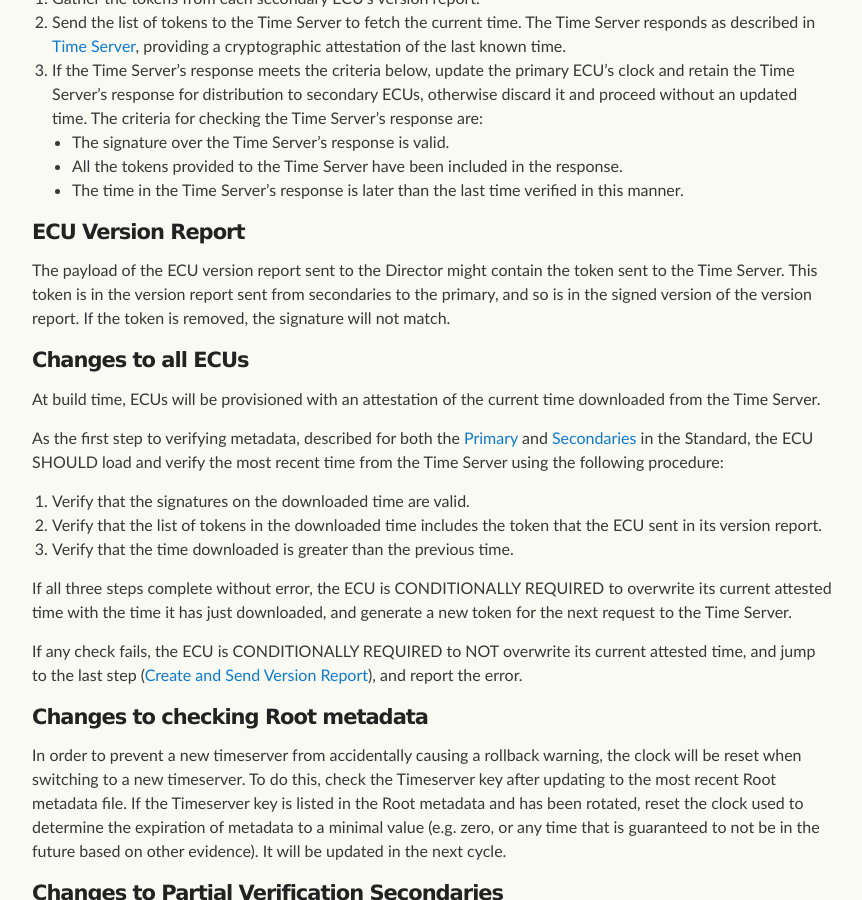
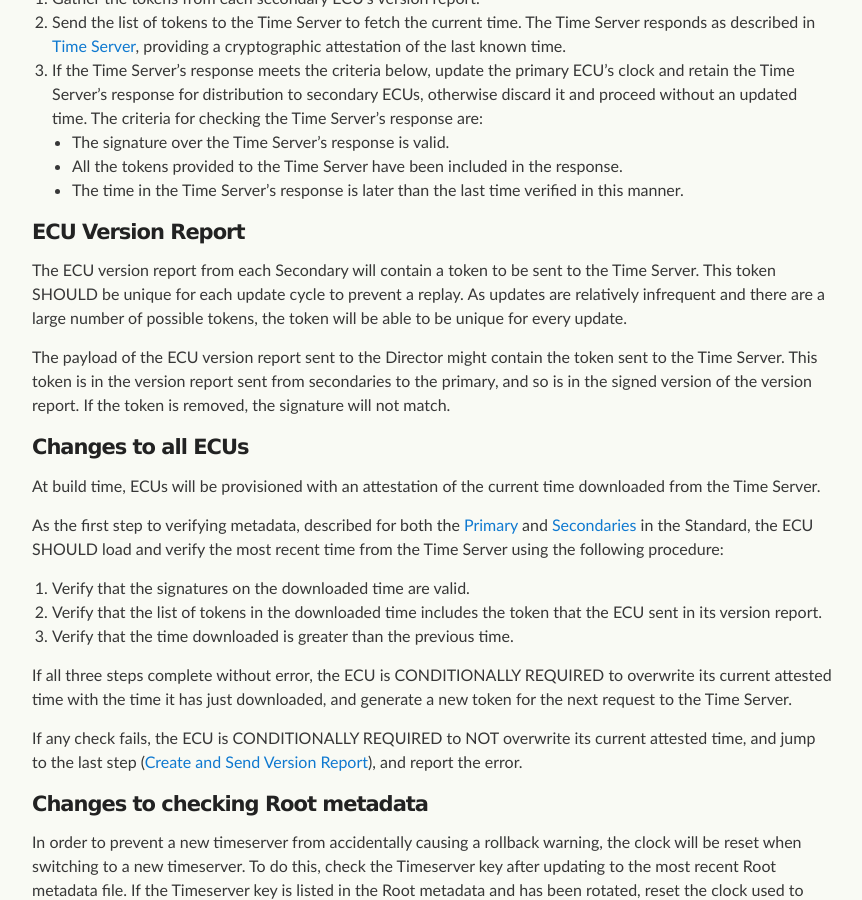
Before and after one commit to uptane/deployment-considerations, a Jekyll site: the page built from repositories.md, in a window 1280 px wide and 900 px high, scrolled down 1620 px. Shown: the whole window, without its empty margins (208-1070 px from the left). Built offline with Jekyll 4.4.1, drawn with Linux system fonts in a browser that asks for light colours; our own code applies the rules of GitHub Pages for plain Markdown files.

Commit message:
added token requirements for secondaries

```diff
--- a/repositories.md
+++ b/repositories.md
@@ -48,6 +48,8 @@ If the Time Server is implemented, the primary is CONDITIONALLY REQUIRED to use
   - The time in the Time Server's response is later than the last time verified in this manner.
 
 #### ECU Version Report
+
+The ECU version report from each Secondary will contain a token to be sent to the Time Server. This token SHOULD be unique for each update cycle to prevent a replay. As updates are relatively infrequent and there are a large number of possible tokens, the token will be able to be unique for every update.
 
 The payload of the ECU version report sent to the Director might contain the token sent to the Time Server. This token is in the version report sent from secondaries to the primary, and so is in the signed version of the version report. If the token is removed, the signature will not match.
 
```
